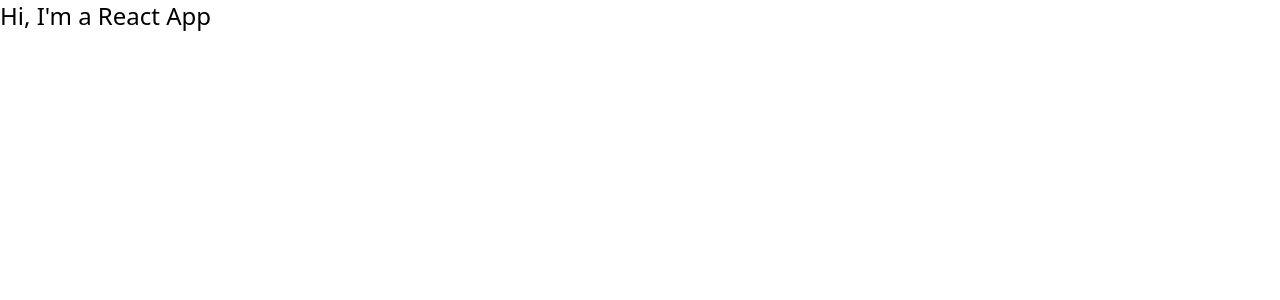
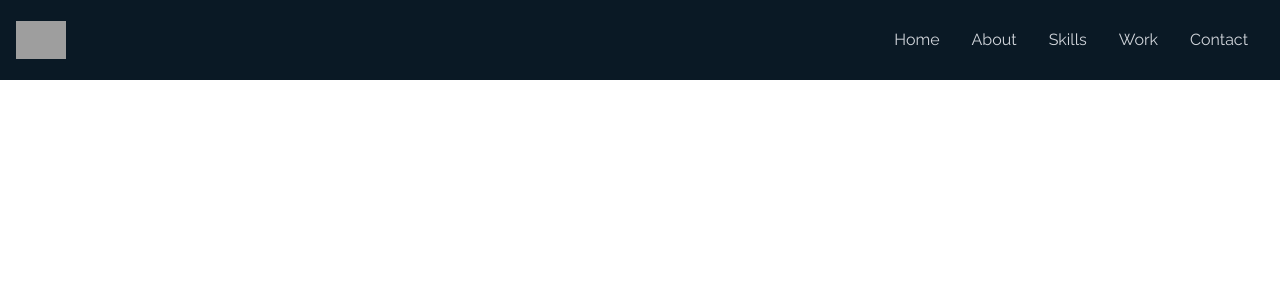
Before and after one commit to Ahabara/Ahabara.github.io, a React (Create React App) app: page / in a window 1280 px wide. Shown: the top 300 px of the page. Built offline with nearby package versions, Linux system fonts and the light colour scheme; grey boxes are pictures that could not be loaded.

Commit message:
finished navbar

```diff
--- a/package.json
+++ b/package.json
@@ -8,6 +8,7 @@
     "@testing-library/user-event": "^13.5.0",
     "react": "^18.2.0",
     "react-dom": "^18.2.0",
+    "react-icons": "^4.7.1",
     "react-scripts": "5.0.1",
     "web-vitals": "^2.1.4"
   },
--- a/src/App.js
+++ b/src/App.js
@@ -1,7 +1,9 @@
+import Navbar from "./components/Navbar";
+
 function App() {
   return (
     <div >
-      <h2 className="text-2xl ">Hi, I'm a React App</h2>
+      <Navbar />
     </div>
   );
 }
--- a/src/components/Navbar.jsx
+++ b/src/components/Navbar.jsx
@@ -0,0 +1,39 @@
+import React, {useState} from 'react';
+import Logo from '../assets/logo.png';
+import {FaBars, FaTimes} from "react-icons/fa";
+
+const Navbar = () => {
+    const [nav, setNav] = useState(false);
+    const handleClick = () => {
+      setNav(!nav);
+    }
+    return (
+        <div className="fixed w-full h-[80px] flex justify-between items-center px-4 bg-[#0a1925] text-gray-300">
+            <div>
+                <img src={Logo} alt="logo" style={{width: '50px'}}/>
+            </div>
+            {/*menu*/}
+                <ul className="hidden md:flex">
+                    <li>Home</li>
+                    <li>About</li>
+                    <li>Skills</li>
+                    <li>Work</li>
+                    <li>Contact</li>
+                </ul>
+            {/*hamburger*/}
+            <div onClick={handleClick} className="md:hidden z-10 cursor-pointer">
+                {!nav ? <FaBars/> : <FaTimes/>}
+            </div>
+            {/*{mobile}*/}
+            <ul className={!nav ? "hidden" : "absolute top-0 left-0 w-full h-screen bg-[#0a1925] flex flex-col justify-center items-center"}>
+                <li className="py-6 text-4xl">Home</li>
+                <li className="py-6 text-4xl">About</li>
+                <li className="py-6 text-4xl">Skills</li>
+                <li className="py-6 text-4xl">Work</li>
+                <li className="py-6 text-4xl">Contact</li>
+            </ul>
+        </div>
+    );
+};
+
+export default Navbar;
--- a/src/index.css
+++ b/src/index.css
@@ -1,3 +1,16 @@
+@import url('https://fonts.googleapis.com/css2?family=Raleway:ital,wght@0,300;0,400;0,500;0,600;0,700;1,300;1,400&display=swap');
+
 @tailwind base;
 @tailwind components;
 @tailwind utilities;
+
+/*add font*/
+@layer base {
+    body {
+        @apply font-[Raleway];
+    }
+    li {
+        @apply px-4;
+        @apply cursor-pointer
+    }
+}
```
Also changed, not shown: 1 other file (tests, documents, lock files or other folders).
